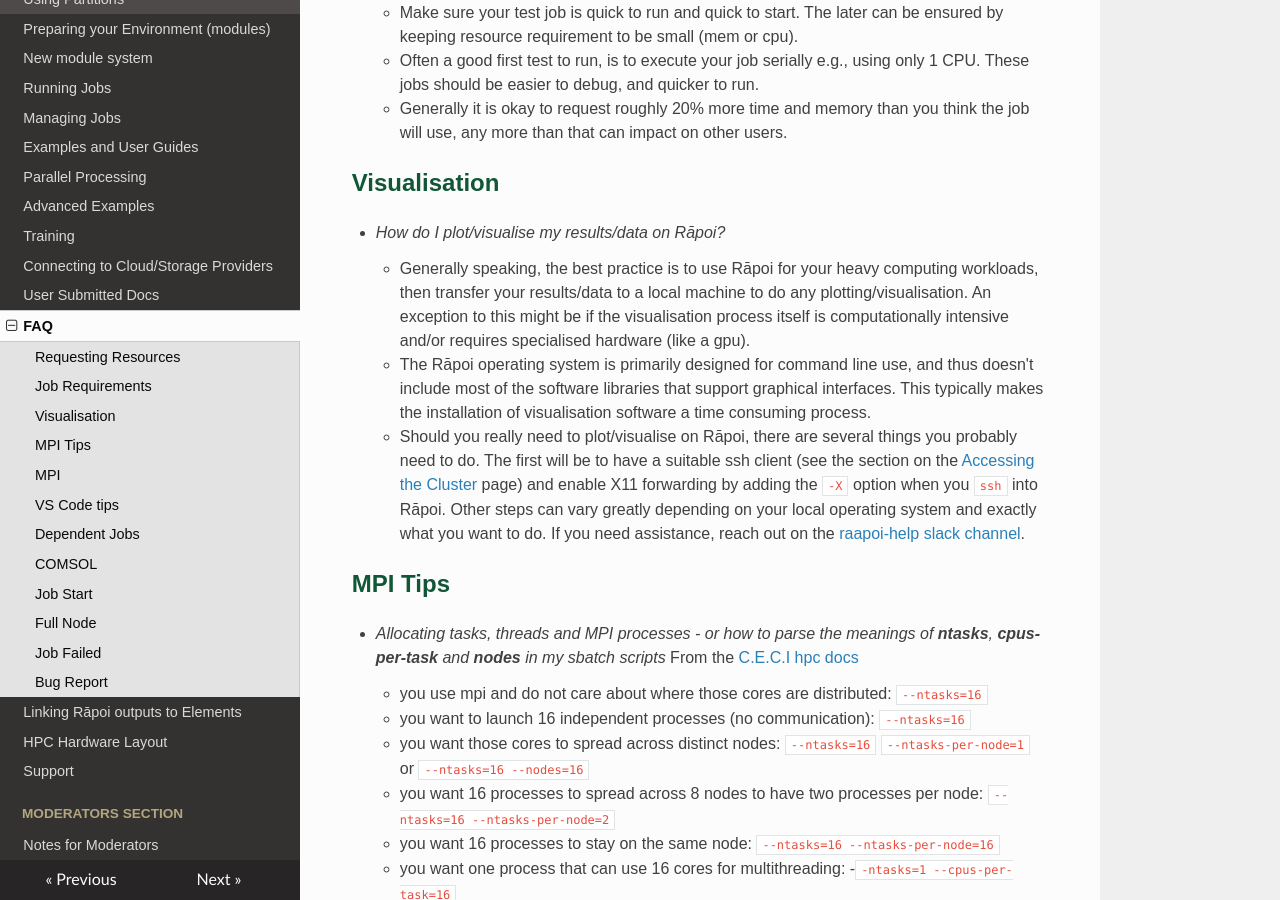
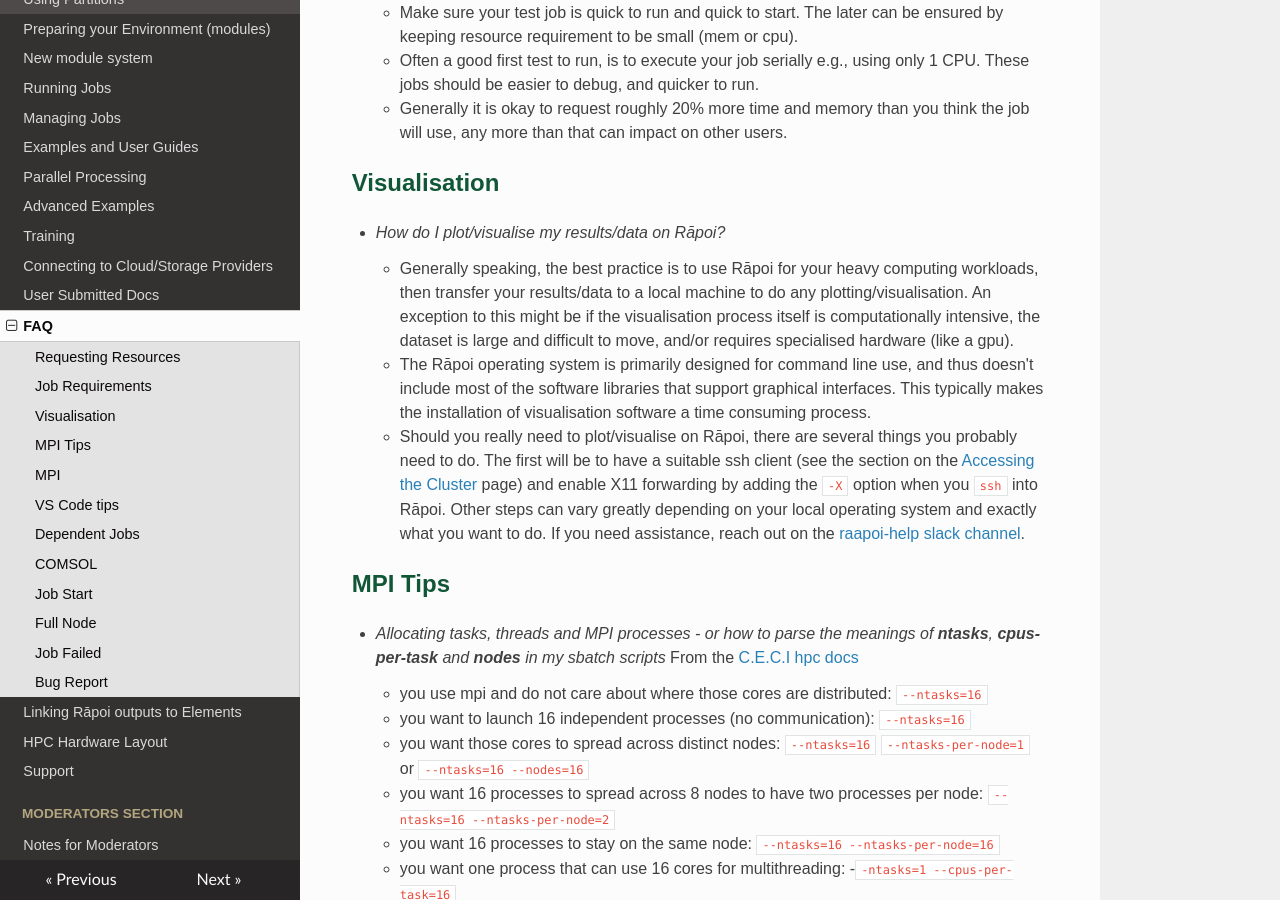
Before and after one commit to vuw-research-computing/raapoi-docs, an MkDocs documentation site: the page built from docs/faq.md, in a window 1280 px wide and 900 px high, scrolled down 833 px. Built offline with MkDocs 1.6.1, drawn with Linux system fonts in a browser that asks for light colours; nearby versions of some CDN libraries; some web fonts are replaced; some of the changed text lies outside the part shown.

Commit message:
fix italics in faq question, plus minor rewording

```diff
--- a/docs/faq.md
+++ b/docs/faq.md
@@ -18,7 +18,7 @@
 
 ## Visualisation
 * *How do I plot/visualise my results/data on Rāpoi?*
-    * Generally speaking, the best practice is to use Rāpoi for your heavy computing workloads, then transfer your results/data to a local machine to do any plotting/visualisation. An exception to this might be if the visualisation process itself is computationally intensive and/or requires specialised hardware (like a gpu).
+    * Generally speaking, the best practice is to use Rāpoi for your heavy computing workloads, then transfer your results/data to a local machine to do any plotting/visualisation. An exception to this might be if the visualisation process itself is computationally intensive, the dataset is large and difficult to move, and/or requires specialised hardware (like a gpu).
     * The Rāpoi operating system is primarily designed for command line use, and thus doesn't include most of the software libraries that support graphical interfaces. This typically makes the installation of visualisation software a time consuming process.
     * Should you really need to plot/visualise on Rāpoi, there are several things you probably need to do. The first will be to have a suitable ssh client (see the section on the [Accessing the Cluster](accessing_the_cluster.md) page) and enable X11 forwarding by adding the `-X` option when you `ssh` into Rāpoi. Other steps can vary greatly depending on your local operating system and exactly what you want to do. If you need assistance, reach out on the [raapoi-help slack channel](https://uwrc.slack.com).
 
@@ -66,7 +66,7 @@
 
 
 ## VS Code tips
-* *How do I clean up my VS Code Server processes on Rāpoi?
+* *How do I clean up my VS Code Server processes on Rāpoi?*
     * Unfortunately, VS Code seems to have somewhat poor process management when used to connect to Rāpoi for remote code development. In particular, it tends to leave a large number of processes sitting on the cluster occupying resources (even after you leave/close the session on your local machine). [This link from the vscode docs](https://code.visualstudio.com/docs/remote/troubleshooting#_cleaning-up-the-vs-code-server-on-the-remote) tells you how to cleanup your VS Code Server. In particular, they recommend running `kill -9 $(ps aux | grep vscode-server | grep $USER | grep -v grep | awk '{print $2}')` to kill server processes. If you are a user of VS Code, please do this whenever we you finish a session.
 
 
```
